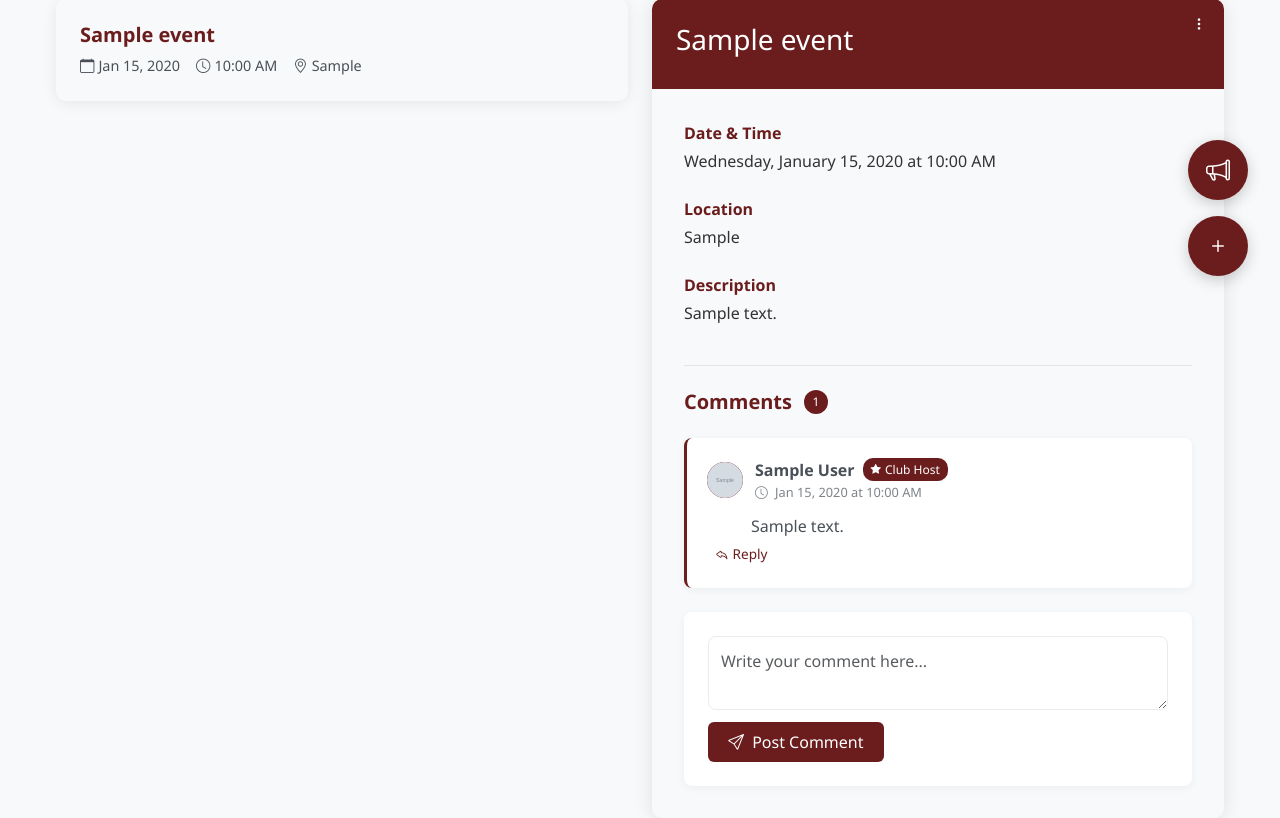
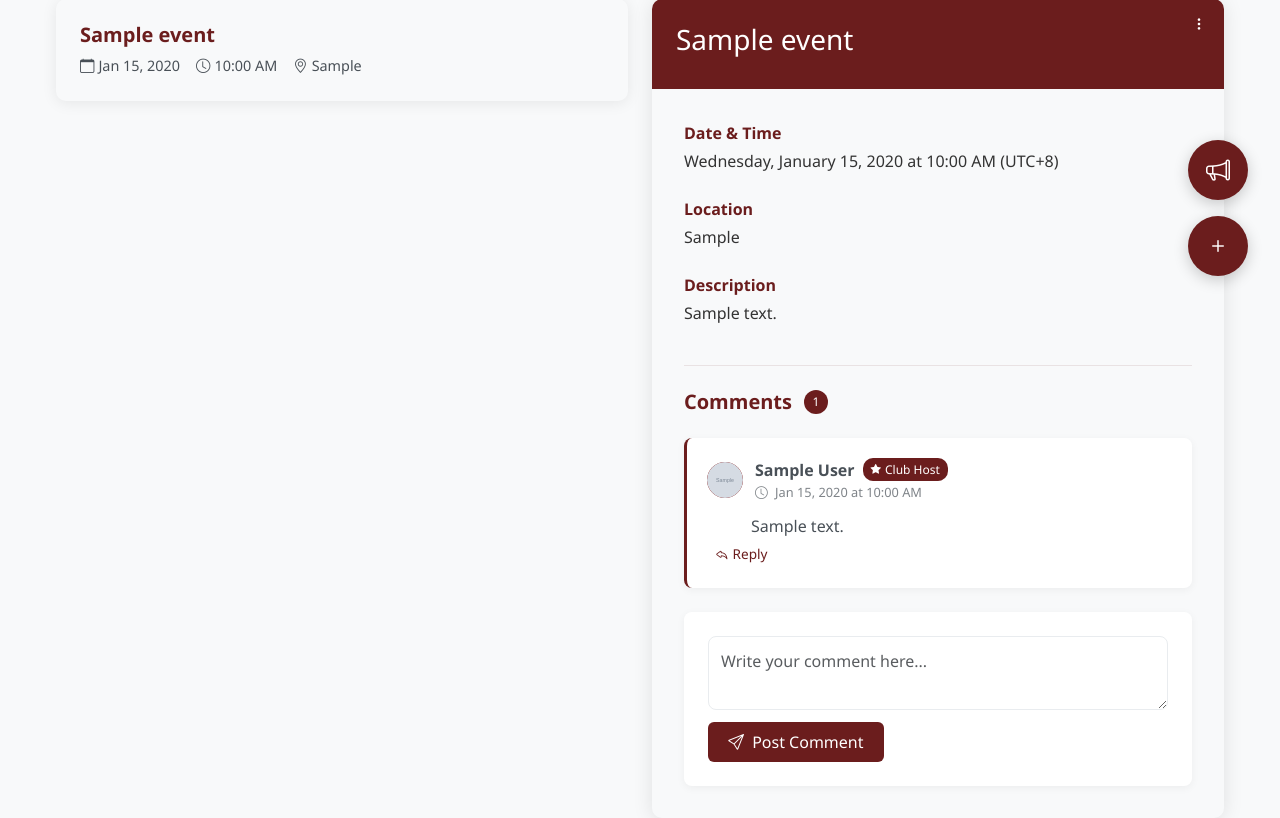
Before and after one commit to ayra25/GitExercise-GroupName, a Flask app: page /event/1 in a window 1280 px wide. Shown: the part 492-1310 px from the top of the page. Run offline with Flask 3, Linux system fonts and the light colour scheme; a user stored in the database is signed in; tables that the repository leaves empty hold one stand-in row (values such as "Sample post"); grey boxes marked "Sample" are stand-in pictures.

Commit message:
fixed time zone

```diff
--- a/templates/event.html
+++ b/templates/event.html
@@ -1109,7 +1109,7 @@
                             <div class="mb-4">
                                 <div class="detail-label">Date & Time</div>
                                 <div class="detail-value">
-                                    {{ selected_event.date.strftime('%A, %B %d, %Y') }} at {{ selected_event.time.strftime('%I:%M %p') }}
+                                    {{ selected_event.date.strftime('%A, %B %d, %Y') }} at {{ selected_event.time.strftime('%I:%M %p') }} (UTC+8)
                                 </div>
 
                                 <div class="detail-label">Location</div>
```
